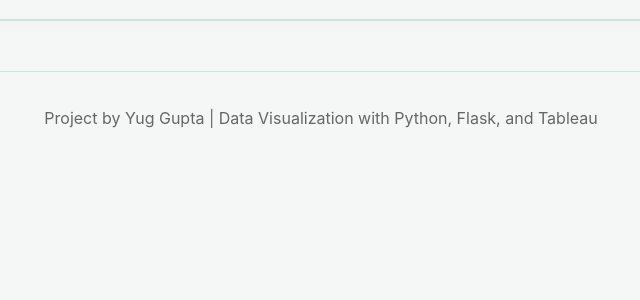
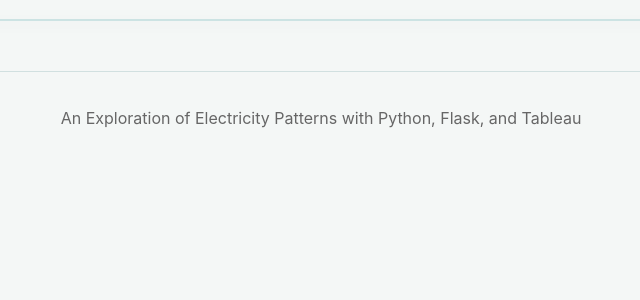
Before and after one commit to suryanshhh445/Plugging-into-the-Future-An-Exploration-of-Electricity-Consumption-Patterns, a Flask app: page / in a window 1280 px wide. Shown: the part 275-575 px from the top of the page, without its empty margins (319-959 px from the left). Run offline with Flask 3, Linux system fonts and the light colour scheme; some libraries are stand-ins or nearby versions.

Commit message:
Updated the html file in templates folder

```diff
--- a/templates/index.html
+++ b/templates/index.html
@@ -22,7 +22,7 @@
     </div>
 
     <footer class="footer">
-        <p>Project by Yug Gupta | Data Visualization with Python, Flask, and Tableau</p>
+        <p>An Exploration of Electricity Patterns with Python, Flask, and Tableau</p>
     </footer>
 </body>
 </html>
```
